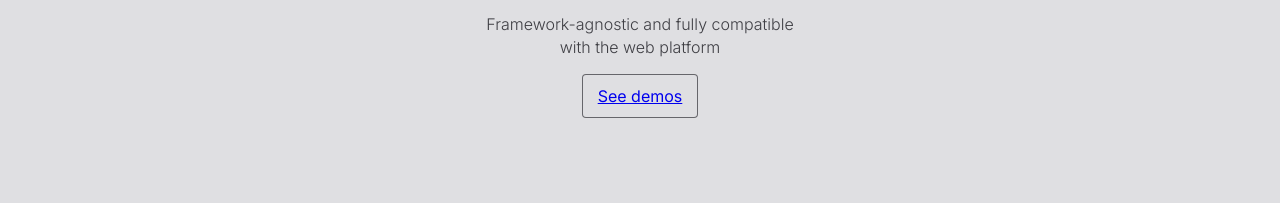
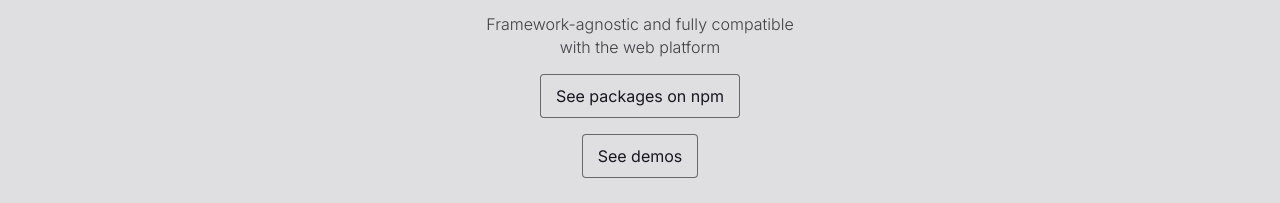
Before and after one commit to nativeforge/nativelayer-website, a plain HTML site: page index.html in a window 1280 px wide. Shown: the part 2137-2340 px from the top of the page. Drawn offline with nearby package versions, Linux system fonts and the light colour scheme.

Commit message:
fix home page links

```diff
--- a/index.html
+++ b/index.html
@@ -338,9 +338,10 @@
             Framework-agnostic and fully compatible<br>
             with the web platform
           </p>
-          <base-button class="--light">
-            <a href="/packages">See demos</a>
+          <base-button class="--light" href="https://www.npmjs.com/org/nativelayer.dev" target="_blank">
+            See packages on npm
           </base-button>
+          <base-button class="--light" href="/demos">See demos</base-button>
         </flex-container>
 
         <div class="grid-container" style="grid-template-columns: repeat(auto-fit, minmax(20rem, 1fr)); grid-gap: calc(var(--space-unit) * 3); align-items: stretch; grid-auto-rows: 1fr;">
```
Also changed, not shown: 404.html (+1 -1 lines), docs/index.html (+1 -1 lines).
